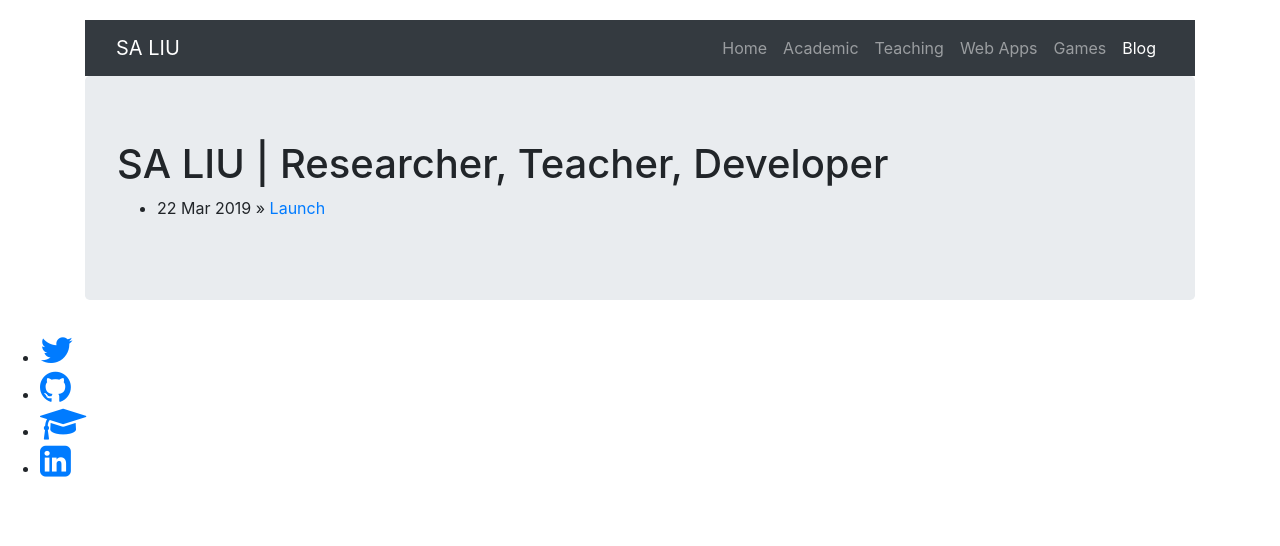
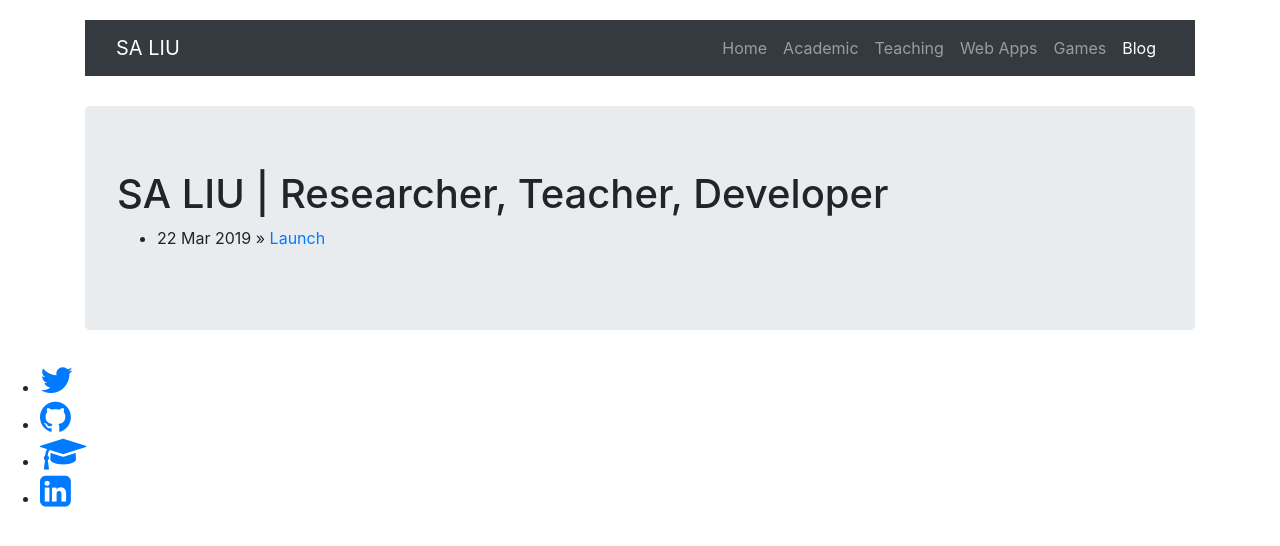
Before and after one commit to Tonicdragon6x66/saliudev.github.io, a Jekyll site: the page built from blog/index.html, in a window 1280 px wide. Shown: the top 546 px of the page. Built offline with Jekyll 4.4.1, drawn with Linux system fonts in a browser that asks for light colours.

Commit message:
update jumbotron style

```diff
--- a/css/main.css
+++ b/css/main.css
@@ -3,7 +3,7 @@
     padding-bottom: 20px;
 }
 
-content {
+.jumbotron {
     padding-top: 48px;
     padding-bottom: 48px;
     margin-top: 30px;
```
